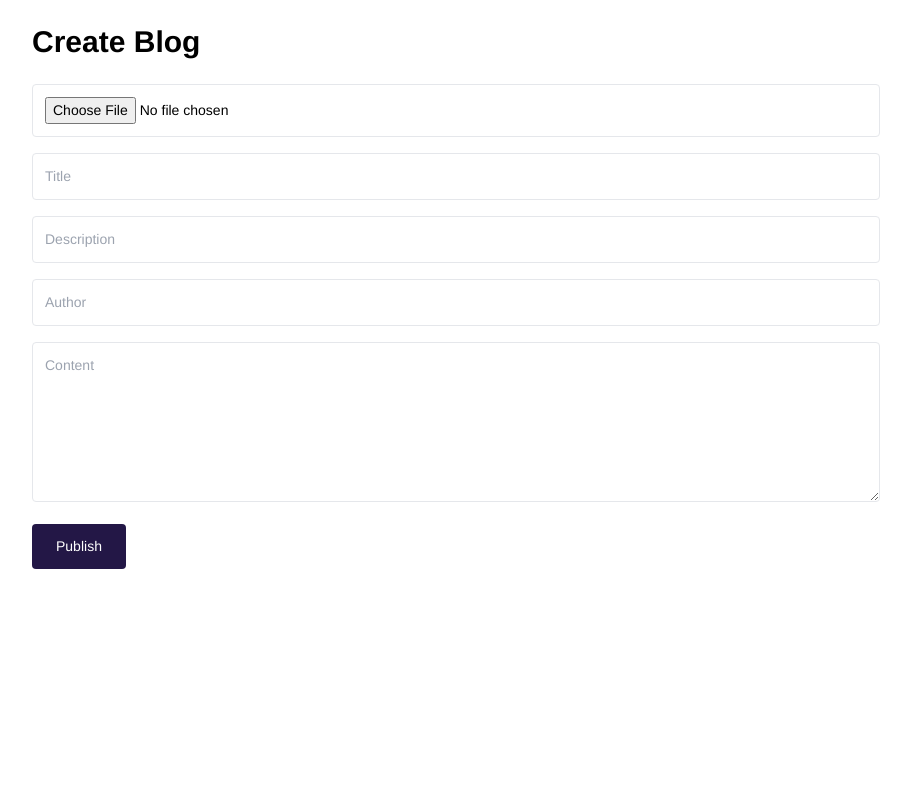
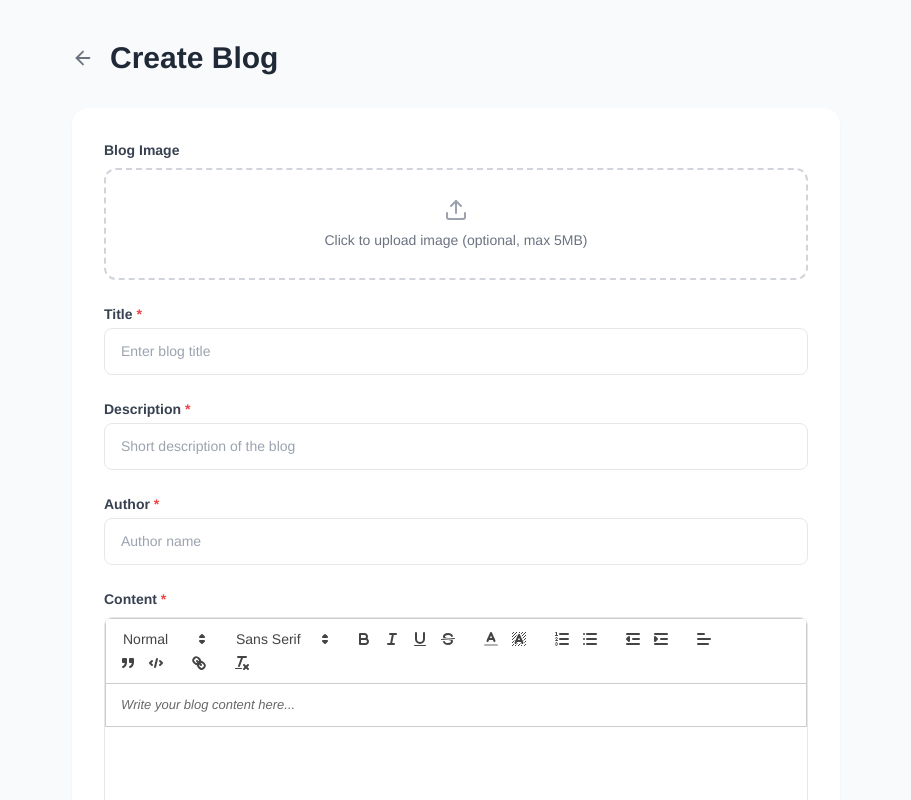
Before and after one commit to ZaidulV21/weinsightians-org, a React (Vite) app: page /admin/create in a window 1280 px wide. Shown: the top 800 px of the page, without its empty margins (184-1095 px from the left). Built offline with nearby package versions, Linux system fonts and the light colour scheme.

Commit message:
Added the React-Quill for blogs

```diff
--- a/package.json
+++ b/package.json
@@ -20,6 +20,7 @@
     "react-dom": "^18.3.1",
     "react-helmet-async": "^2.0.5",
     "react-icons": "^5.5.0",
+    "react-quill": "^2.0.0",
     "react-router-dom": "^7.0.2",
     "slugify": "^1.6.6",
     "swiper": "^11.1.15"
--- a/src/Page/admin/CreateBlog.jsx
+++ b/src/Page/admin/CreateBlog.jsx
@@ -1,6 +1,38 @@
 import { useState } from "react";
-import { useNavigate } from "react-router-dom";
+import { useNavigate, Link } from "react-router-dom";
 import { createBlog } from "../../api/blogApi";
+import { FiArrowLeft, FiUpload } from "react-icons/fi";
+import ReactQuill from "react-quill";
+import "react-quill/dist/quill.snow.css";
+
+// ==========================================
+// QUILL TOOLBAR CONFIGURATION
+// Defines which formatting options appear
+// ==========================================
+const quillModules = {
+  toolbar: [
+    [{ header: [1, 2, 3, 4, false] }],
+    [{ font: [] }],
+    ["bold", "italic", "underline", "strike"],
+    [{ color: [] }, { background: [] }],
+    [{ list: "ordered" }, { list: "bullet" }],
+    [{ indent: "-1" }, { indent: "+1" }],
+    [{ align: [] }],
+    ["blockquote", "code-block"],
+    ["link"],
+    ["clean"],
+  ],
+};
+
+const quillFormats = [
+  "header", "font",
+  "bold", "italic", "underline", "strike",
+  "color", "background",
+  "list", "bullet", "indent",
+  "align",
+  "blockquote", "code-block",
+  "link",
+];
 
 const CreateBlog = () => {
   const navigate = useNavigate();
@@ -8,93 +40,198 @@ const CreateBlog = () => {
   const [formData, setFormData] = useState({
     title: "",
     description: "",
-    content: "",
     author: "",
-    image: null,
   });
 
+  const [content, setContent] = useState("");        // Quill rich text content (HTML)
+  const [imageFile, setImageFile] = useState(null);  // Selected image file
+  const [imagePreview, setImagePreview] = useState(null); // Image preview URL
+  const [submitting, setSubmitting] = useState(false); // Loading state
+  const [error, setError] = useState(null);           // Error message
+
+  // Handle text input changes
   const handleChange = (e) =>
-    setFormData({
-      ...formData,
-      [e.target.name]: e.target.value,
-    });
+    setFormData({ ...formData, [e.target.name]: e.target.value });
 
+  // Handle image selection with size validation
+  const handleImageChange = (e) => {
+    const file = e.target.files[0];
+    if (!file) return;
+
+    // Reject files over 5MB — prevents silent failures on mobile
+    if (file.size > 5 * 1024 * 1024) {
+      setError("Image too large. Please choose an image under 5MB.");
+      return;
+    }
+
+    setImageFile(file);
+    setImagePreview(URL.createObjectURL(file));
+    setError(null);
+  };
+
+  // Handle form submission
   const handleSubmit = async (e) => {
     e.preventDefault();
+    setSubmitting(true);
+    setError(null);
 
+    // Validate content is not empty
+    if (!content || content === "<p><br></p>") {
+      setError("Content cannot be empty.");
+      setSubmitting(false);
+      return;
+    }
+
+    try {
       const form = new FormData();
       form.append("title", formData.title);
       form.append("description", formData.description);
-    form.append("content", formData.content);
       form.append("author", formData.author);
-    form.append("image", formData.image);
+
+      // content is HTML string from Quill e.g. "<h1>Hello</h1><p>World</p>"
+      form.append("content", content);
+
+      // Only append image if one was selected — never append null
+      if (imageFile) {
+        form.append("image", imageFile);
+      }
 
       await createBlog(form);
       navigate("/admin/dashboard");
+
+    } catch (err) {
+      const message = err?.response?.data?.message || err?.message || "Something went wrong";
+      setError(`Failed to publish: ${message}`);
+      console.error("Create blog error:", err);
+    } finally {
+      setSubmitting(false);
+    }
   };
 
   return (
-    <div className="max-w-4xl mx-auto p-6">
-      <h1 className="text-3xl font-bold mb-6">Create Blog</h1>
+    <div className="min-h-screen bg-gray-50 py-10 px-4">
+      <div className="max-w-3xl mx-auto">
 
-      <form onSubmit={handleSubmit} className="space-y-4">
+        {/* Header */}
+        <div className="flex items-center gap-4 mb-8">
+          <Link to="/admin/dashboard" className="text-gray-500 hover:text-indigo-600 transition">
+            <FiArrowLeft size={22} />
+          </Link>
+          <h1 className="text-3xl font-bold text-gray-800">Create Blog</h1>
+        </div>
 
+        {/* Error Message */}
+        {error && (
+          <div className="mb-6 bg-red-50 border border-red-200 text-red-600 px-4 py-3 rounded-lg">
+            {error}
+          </div>
+        )}
+
+        <form onSubmit={handleSubmit} className="bg-white rounded-2xl shadow-sm p-8 space-y-6">
+
+          {/* Image Upload */}
+          <div>
+            <label className="block text-sm font-semibold text-gray-700 mb-2">
+              Blog Image
+            </label>
+
+            {imagePreview && (
+              <div className="mb-3">
+                <p className="text-xs text-gray-400 mb-1">Preview:</p>
+                <img
+                  src={imagePreview}
+                  alt="Preview"
+                  className="w-full h-56 object-cover rounded-xl border"
+                />
+              </div>
+            )}
+
+            <label className="flex flex-col items-center justify-center w-full h-28 border-2 border-dashed border-gray-300 rounded-xl cursor-pointer hover:border-indigo-400 hover:bg-indigo-50 transition">
+              <FiUpload className="text-gray-400 text-2xl mb-2" />
+              <span className="text-sm text-gray-500">
+                {imageFile ? imageFile.name : "Click to upload image (optional, max 5MB)"}
+              </span>
               <input
                 type="file"
-          name="image"
-          onChange={(e) =>
-            setFormData({ ...formData, image: e.target.files[0] })
-          }
-          className="w-full border p-3 rounded"
+                accept="image/*"
+                onChange={handleImageChange}
+                className="hidden"
               />
+            </label>
+          </div>
 
-        {formData.image && (
-          <img
-            src={URL.createObjectURL(formData.image)}
-            alt="Preview"
-            className="w-full h-48 object-cover rounded-lg"
-          />
-        )}
-
+          {/* Title */}
+          <div>
+            <label className="block text-sm font-semibold text-gray-700 mb-1">
+              Title <span className="text-red-500">*</span>
+            </label>
             <input
               name="title"
-          placeholder="Title"
+              placeholder="Enter blog title"
               onChange={handleChange}
-          className="w-full border p-3 rounded"
               required
+              className="w-full border border-gray-200 rounded-lg px-4 py-3 focus:outline-none focus:ring-2 focus:ring-indigo-500 transition"
             />
+          </div>
 
+          {/* Description */}
+          <div>
+            <label className="block text-sm font-semibold text-gray-700 mb-1">
+              Description <span className="text-red-500">*</span>
+            </label>
             <input
               name="description"
-          placeholder="Description"
+              placeholder="Short description of the blog"
               onChange={handleChange}
-          className="w-full border p-3 rounded"
               required
+              className="w-full border border-gray-200 rounded-lg px-4 py-3 focus:outline-none focus:ring-2 focus:ring-indigo-500 transition"
             />
+          </div>
 
+          {/* Author */}
+          <div>
+            <label className="block text-sm font-semibold text-gray-700 mb-1">
+              Author <span className="text-red-500">*</span>
+            </label>
             <input
               name="author"
-          placeholder="Author"
+              placeholder="Author name"
               onChange={handleChange}
-          className="w-full border p-3 rounded"
               required
+              className="w-full border border-gray-200 rounded-lg px-4 py-3 focus:outline-none focus:ring-2 focus:ring-indigo-500 transition"
             />
+          </div>
 
-        <textarea
-          name="content"
-          placeholder="Content"
-          onChange={handleChange}
-          className="w-full border p-3 rounded h-40"
-          required
+          {/* Content — React Quill Editor */}
+          <div>
+            <label className="block text-sm font-semibold text-gray-700 mb-2">
+              Content <span className="text-red-500">*</span>
+            </label>
+            <div className="rounded-lg overflow-hidden border border-gray-200">
+              <ReactQuill
+                theme="snow"
+                value={content}
+                onChange={setContent}
+                modules={quillModules}
+                formats={quillFormats}
+                placeholder="Write your blog content here..."
+                className="bg-white"
+                style={{ minHeight: "300px" }}
               />
+            </div>
+          </div>
 
+          {/* Submit Button */}
           <button
             type="submit"
-          className="bg-[#231746] text-white px-6 py-3 rounded"
+            disabled={submitting}
+            className="w-full bg-[#231746] hover:bg-indigo-900 disabled:bg-indigo-300 text-white font-semibold py-3 rounded-lg transition"
           >
-          Publish
+            {submitting ? "Publishing..." : "Publish"}
           </button>
+
         </form>
+      </div>
     </div>
   );
 };
--- a/src/Page/admin/EditBlog.jsx
+++ b/src/Page/admin/EditBlog.jsx
@@ -2,53 +2,84 @@ import { useEffect, useState } from "react";
 import { useParams, useNavigate, Link } from "react-router-dom";
 import { getSingleBlog, updateBlog } from "../../api/blogApi";
 import { FiArrowLeft, FiUpload } from "react-icons/fi";
+import ReactQuill from "react-quill";
+import "react-quill/dist/quill.snow.css";
+
+// ==========================================
+// QUILL TOOLBAR CONFIGURATION
+// Same toolbar as CreateBlog for consistency
+// ==========================================
+const quillModules = {
+  toolbar: [
+    [{ header: [1, 2, 3, 4, false] }],
+    [{ font: [] }],
+    ["bold", "italic", "underline", "strike"],
+    [{ color: [] }, { background: [] }],
+    [{ list: "ordered" }, { list: "bullet" }],
+    [{ indent: "-1" }, { indent: "+1" }],
+    [{ align: [] }],
+    ["blockquote", "code-block"],
+    ["link"],
+    ["clean"],
+  ],
+};
+
+const quillFormats = [
+  "header", "font",
+  "bold", "italic", "underline", "strike",
+  "color", "background",
+  "list", "bullet", "indent",
+  "align",
+  "blockquote", "code-block",
+  "link",
+];
 
 const EditBlog = () => {
-  const { slug } = useParams();  // slug comes from the URL e.g. /admin/edit/my-blog-post
+  const { slug } = useParams();
   const navigate = useNavigate();
 
-  const [blogId, setBlogId] = useState(null); // ← stores MongoDB _id for the PATCH request
+  const [blogId, setBlogId] = useState(null);          // MongoDB _id for PATCH request
 
   const [formData, setFormData] = useState({
     title: "",
     description: "",
-    content: "",
     author: "",
   });
 
-  const [imageFile, setImageFile] = useState(null);         // New image file selected by user
-  const [imagePreview, setImagePreview] = useState(null);   // Preview of new image
+  const [content, setContent] = useState("");           // Quill rich text content
+  const [imageFile, setImageFile] = useState(null);     // New image file
+  const [imagePreview, setImagePreview] = useState(null); // New image preview
   const [existingImage, setExistingImage] = useState(null); // Current image from DB
-  const [loading, setLoading] = useState(true);             // Fetching blog data
-  const [submitting, setSubmitting] = useState(false);      // Form submission in progress
-  const [error, setError] = useState(null);                 // Error message
-  const [success, setSuccess] = useState(false);            // Success state
+  const [loading, setLoading] = useState(true);
+  const [submitting, setSubmitting] = useState(false);
+  const [error, setError] = useState(null);
+  const [success, setSuccess] = useState(false);
 
   // ==========================================
-  // Fetch existing blog data by SLUG to pre-fill form
-  // Then store the _id separately for the update call
+  // Fetch existing blog data by SLUG
+  // Store _id separately for the PATCH call
   // ==========================================
   useEffect(() => {
     const fetchBlog = async () => {
       try {
         setLoading(true);
-
-        // Fetch by slug — matches backend GET /:slug route
         const { data } = await getSingleBlog(slug);
         const blog = data.blog;
 
-        // Store MongoDB _id — needed for PATCH /:id route
+        // Store MongoDB _id for update call
         setBlogId(blog._id);
 
-        // Pre-fill form with existing blog data
+        // Pre-fill text fields
         setFormData({
           title: blog.title || "",
           description: blog.description || "",
-          content: blog.content || "",
           author: blog.author || "",
         });
 
-        // Store existing Cloudinary image URL for preview
+        // Pre-fill Quill editor with existing HTML content
+        setContent(blog.content || "");
+
+        // Store existing image
         setExistingImage(blog.image || null);
 
       } catch (err) {
@@ -63,57 +94,67 @@ const EditBlog = () => {
   }, [slug]);
 
   // Handle text input changes
-  const handleChange = (e) => {
+  const handleChange = (e) =>
     setFormData({ ...formData, [e.target.name]: e.target.value });
-  };
 
-  // Handle image file selection — shows local preview before uploading
+  // Handle image selection with size validation
   const handleImageChange = (e) => {
     const file = e.target.files[0];
     if (!file) return;
+
+    if (file.size > 5 * 1024 * 1024) {
+      setError("Image too large. Please choose an image under 5MB.");
+      return;
+    }
+
     setImageFile(file);
     setImagePreview(URL.createObjectURL(file));
+    setError(null);
   };
 
   // ==========================================
   // Handle form submission
-  // Uses blogId (_id) for the PATCH request — NOT the slug
+  // Uses blogId (_id) for PATCH — NOT slug
   // ==========================================
   const handleSubmit = async (e) => {
     e.preventDefault();
     setSubmitting(true);
     setError(null);
 
+    // Validate content
+    if (!content || content === "<p><br></p>") {
+      setError("Content cannot be empty.");
+      setSubmitting(false);
+      return;
+    }
+
     try {
-      // Guard — should never happen but just in case _id didn't load
       if (!blogId) {
         setError("Blog ID not found. Please refresh and try again.");
         setSubmitting(false);
         return;
       }
 
-      // Use FormData to support both text fields and optional image file
       const payload = new FormData();
       payload.append("title", formData.title);
       payload.append("description", formData.description);
-      payload.append("content", formData.content);
       payload.append("author", formData.author);
 
-      // Only append image if user selected a new one
+      // content is HTML string from Quill
+      payload.append("content", content);
+
+      // Only append image if a new one was selected
       if (imageFile) {
         payload.append("image", imageFile);
       }
 
-      // Use blogId (_id) NOT slug — matches backend PATCH /:id route
+      // Use _id for update — matches backend PATCH /:id route
       await updateBlog(blogId, payload);
 
       setSuccess(true);
-
-      // Redirect to dashboard after short delay
       setTimeout(() => navigate("/admin/dashboard"), 1500);
 
     } catch (err) {
-      // Shows actual backend error — helpful for debugging on mobile too
       const message = err?.response?.data?.msg || err?.message || "Unknown error";
       setError(`Failed to update blog: ${message}`);
       console.error("Update blog error:", err);
@@ -136,19 +177,13 @@ const EditBlog = () => {
     );
   }
 
-  // ==========================================
-  // MAIN RENDER
-  // ==========================================
   return (
     <div className="min-h-screen bg-gray-50 py-10 px-4">
       <div className="max-w-3xl mx-auto">
 
         {/* Header */}
         <div className="flex items-center gap-4 mb-8">
-          <Link
-            to="/admin/dashboard"
-            className="text-gray-500 hover:text-indigo-600 transition"
-          >
+          <Link to="/admin/dashboard" className="text-gray-500 hover:text-indigo-600 transition">
             <FiArrowLeft size={22} />
           </Link>
           <h1 className="text-3xl font-bold text-gray-800">Edit Blog</h1>
@@ -164,15 +199,45 @@ const EditBlog = () => {
         {/* Success Message */}
         {success && (
           <div className="mb-6 bg-green-50 border border-green-200 text-green-600 px-4 py-3 rounded-lg">
-            Blog updated successfully! Redirecting...
+            ✅ Blog updated successfully! Redirecting...
           </div>
         )}
 
-        {/* Form */}
-        <form
-          onSubmit={handleSubmit}
-          className="bg-white rounded-2xl shadow-sm p-8 space-y-6"
-        >
+        <form onSubmit={handleSubmit} className="bg-white rounded-2xl shadow-sm p-8 space-y-6">
+
+          {/* Image Upload */}
+          <div>
+            <label className="block text-sm font-semibold text-gray-700 mb-2">
+              Blog Image
+            </label>
+
+            {(imagePreview || existingImage) && (
+              <div className="mb-3">
+                <p className="text-xs text-gray-400 mb-1">
+                  {imagePreview ? "New image preview:" : "Current image:"}
+                </p>
+                <img
+                  src={imagePreview || existingImage}
+                  alt="Blog preview"
+                  className="w-full h-56 object-cover rounded-xl border"
+                />
+              </div>
+            )}
+
+            <label className="flex flex-col items-center justify-center w-full h-28 border-2 border-dashed border-gray-300 rounded-xl cursor-pointer hover:border-indigo-400 hover:bg-indigo-50 transition">
+              <FiUpload className="text-gray-400 text-2xl mb-2" />
+              <span className="text-sm text-gray-500">
+                {imageFile ? imageFile.name : "Click to upload a new image (optional)"}
+              </span>
+              <input
+                type="file"
+                accept="image/*"
+                onChange={handleImageChange}
+                className="hidden"
+              />
+            </label>
+          </div>
+
           {/* Title */}
           <div>
             <label className="block text-sm font-semibold text-gray-700 mb-1">
@@ -218,55 +283,23 @@ const EditBlog = () => {
             />
           </div>
 
-          {/* Content */}
+          {/* Content — React Quill Editor */}
           <div>
-            <label className="block text-sm font-semibold text-gray-700 mb-1">
+            <label className="block text-sm font-semibold text-gray-700 mb-2">
               Content <span className="text-red-500">*</span>
             </label>
-            <textarea
-              name="content"
-              value={formData.content}
-              onChange={handleChange}
-              placeholder="Write the full blog content here..."
-              required
-              rows={10}
-              className="w-full border border-gray-200 rounded-lg px-4 py-3 focus:outline-none focus:ring-2 focus:ring-indigo-500 transition resize-y"
-            />
-          </div>
-
-          {/* Image Upload */}
-          <div>
-            <label className="block text-sm font-semibold text-gray-700 mb-2">
-              Blog Image
-            </label>
-
-            {/* Show new preview or existing image */}
-            {(imagePreview || existingImage) && (
-              <div className="mb-3">
-                <p className="text-xs text-gray-400 mb-1">
-                  {imagePreview ? "New image preview:" : "Current image:"}
-                </p>
-                <img
-                  src={imagePreview || existingImage}
-                  alt="Blog preview"
-                  className="w-full h-56 object-cover rounded-xl border"
-                />
-              </div>
-            )}
-
-            {/* File input styled as upload box */}
-            <label className="flex flex-col items-center justify-center w-full h-28 border-2 border-dashed border-gray-300 rounded-xl cursor-pointer hover:border-indigo-400 hover:bg-indigo-50 transition">
-              <FiUpload className="text-gray-400 text-2xl mb-2" />
-              <span className="text-sm text-gray-500">
-                {imageFile ? imageFile.name : "Click to upload a new image (optional)"}
-              </span>
-              <input
-                type="file"
-                accept="image/*"
-                onChange={handleImageChange}
-                className="hidden"
+            <div className="rounded-lg overflow-hidden border border-gray-200">
+              <ReactQuill
+                theme="snow"
+                value={content}
+                onChange={setContent}
+                modules={quillModules}
+                formats={quillFormats}
+                placeholder="Write your blog content here..."
+                className="bg-white"
+                style={{ minHeight: "300px" }}
               />
-            </label>
+            </div>
           </div>
 
           {/* Submit Button */}
```
Also changed, not shown: src/Page/SingleBlog.jsx (+4 -3 lines), 4 other files (tests, documents, lock files or other folders). Lines whose indentation alone changed are shown as unchanged.
